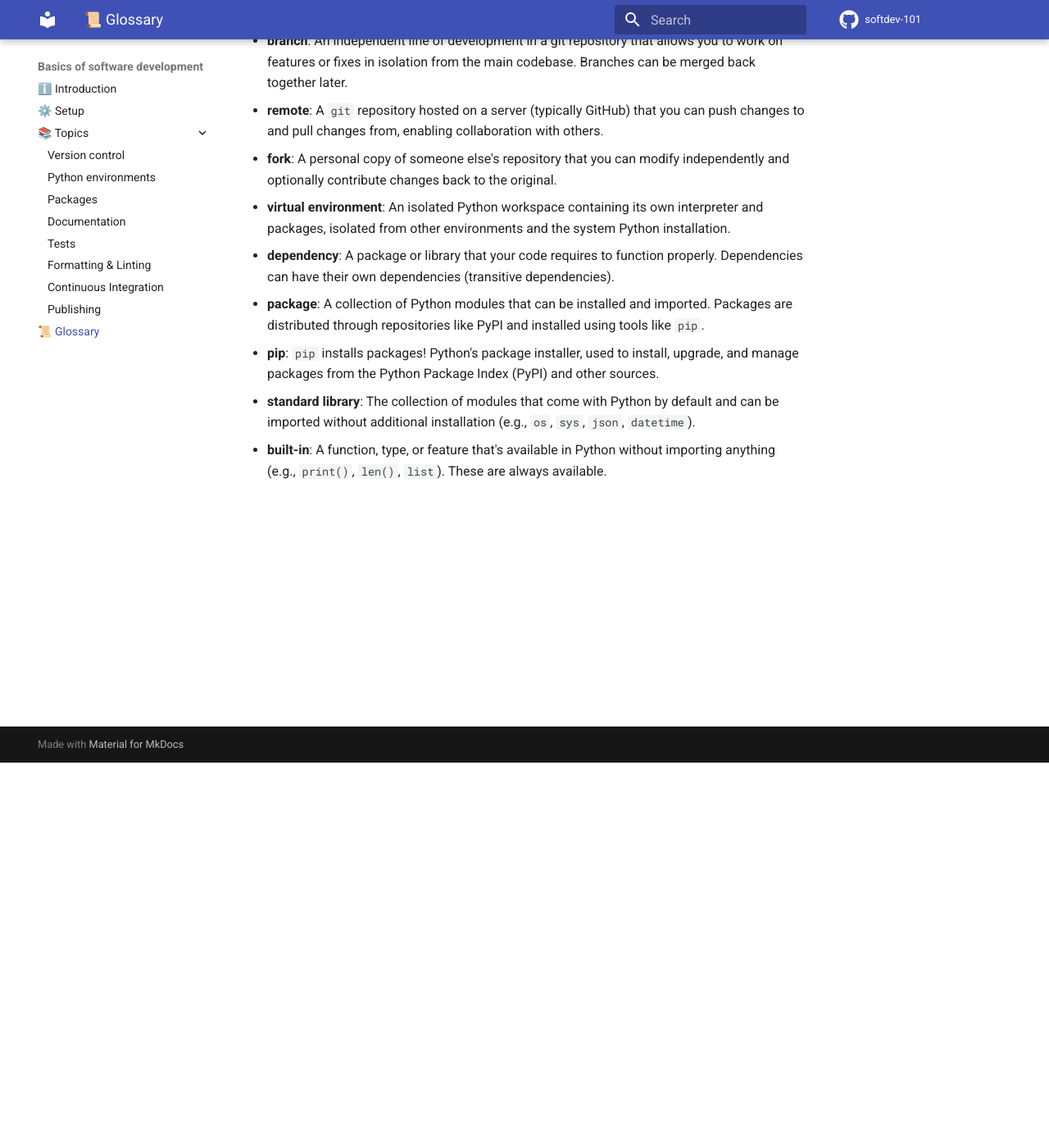
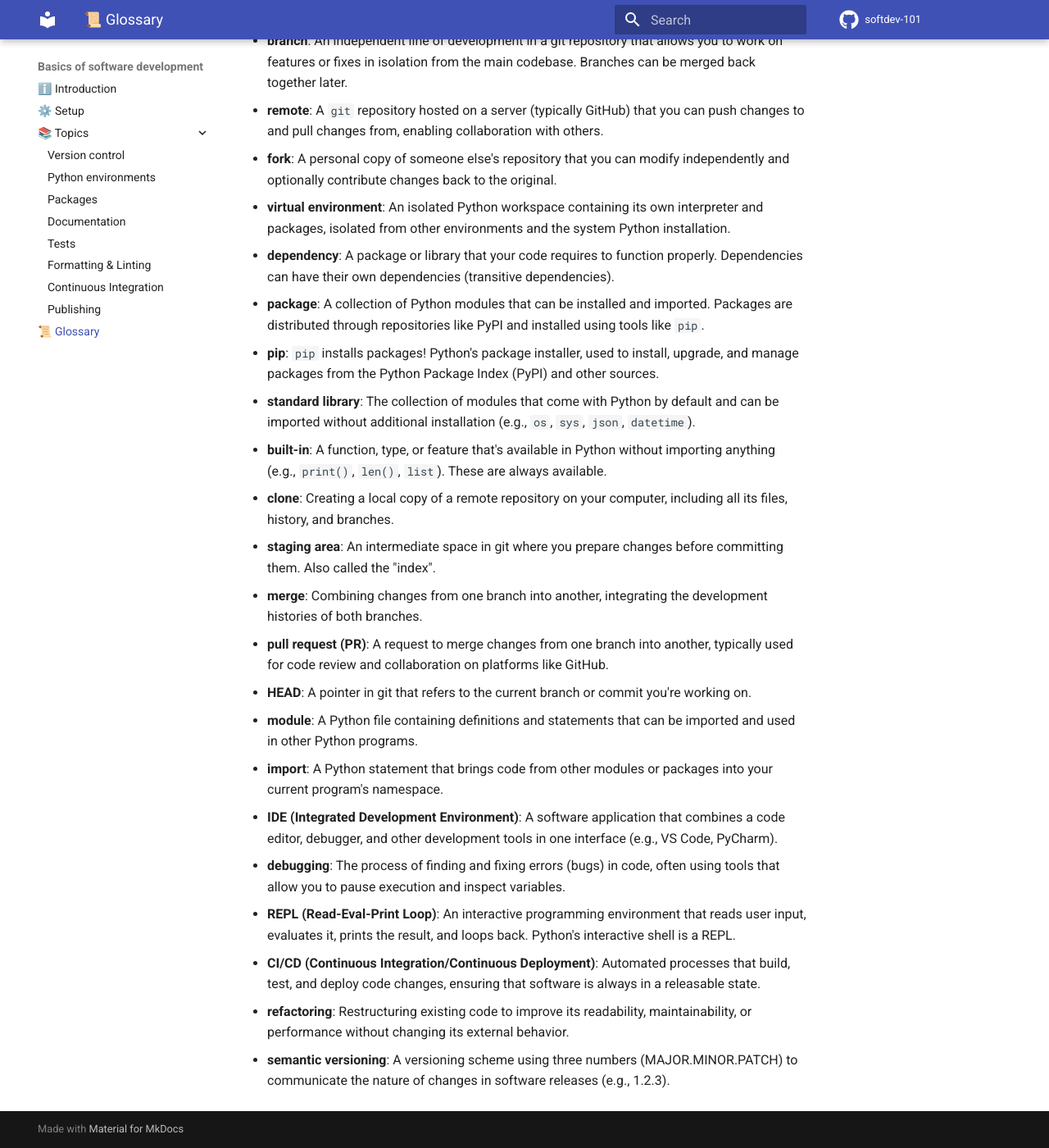
Before and after one commit to mbercx/softdev-101, an MkDocs documentation site: the page built from docs/glossary.md, in a window 1280 px wide and 1400 px high, scrolled down 470 px. Shown: the whole window at 82% size. Built offline with MkDocs 1.6.1 and Material for MkDocs 9.7.7, drawn with Linux system fonts in a browser that asks for light colours; comment, search, counter and statistics services are not loaded.

Commit message:
📚 Add more terms to the glossary

```diff
--- a/docs/glossary.md
+++ b/docs/glossary.md
@@ -17,3 +17,16 @@
 * **pip**: `pip` installs packages! Python's package installer, used to install, upgrade, and manage packages from the Python Package Index (PyPI) and other sources.
 * **standard library**: The collection of modules that come with Python by default and can be imported without additional installation (e.g., `os`, `sys`, `json`, `datetime`).
 * **built-in**: A function, type, or feature that's available in Python without importing anything (e.g., `print()`, `len()`, `list`). These are always available.
+* **clone**: Creating a local copy of a remote repository on your computer, including all its files, history, and branches.
+* **staging area**: An intermediate space in git where you prepare changes before committing them. Also called the "index".
+* **merge**: Combining changes from one branch into another, integrating the development histories of both branches.
+* **pull request (PR)**: A request to merge changes from one branch into another, typically used for code review and collaboration on platforms like GitHub.
+* **HEAD**: A pointer in git that refers to the current branch or commit you're working on.
+* **module**: A Python file containing definitions and statements that can be imported and used in other Python programs.
+* **import**: A Python statement that brings code from other modules or packages into your current program's namespace.
+* **IDE (Integrated Development Environment)**: A software application that combines a code editor, debugger, and other development tools in one interface (e.g., VS Code, PyCharm).
+* **debugging**: The process of finding and fixing errors (bugs) in code, often using tools that allow you to pause execution and inspect variables.
+* **REPL (Read-Eval-Print Loop)**: An interactive programming environment that reads user input, evaluates it, prints the result, and loops back. Python's interactive shell is a REPL.
+* **CI/CD (Continuous Integration/Continuous Deployment)**: Automated processes that build, test, and deploy code changes, ensuring that software is always in a releasable state.
+* **refactoring**: Restructuring existing code to improve its readability, maintainability, or performance without changing its external behavior.
+* **semantic versioning**: A versioning scheme using three numbers (MAJOR.MINOR.PATCH) to communicate the nature of changes in software releases (e.g., 1.2.3).
```
